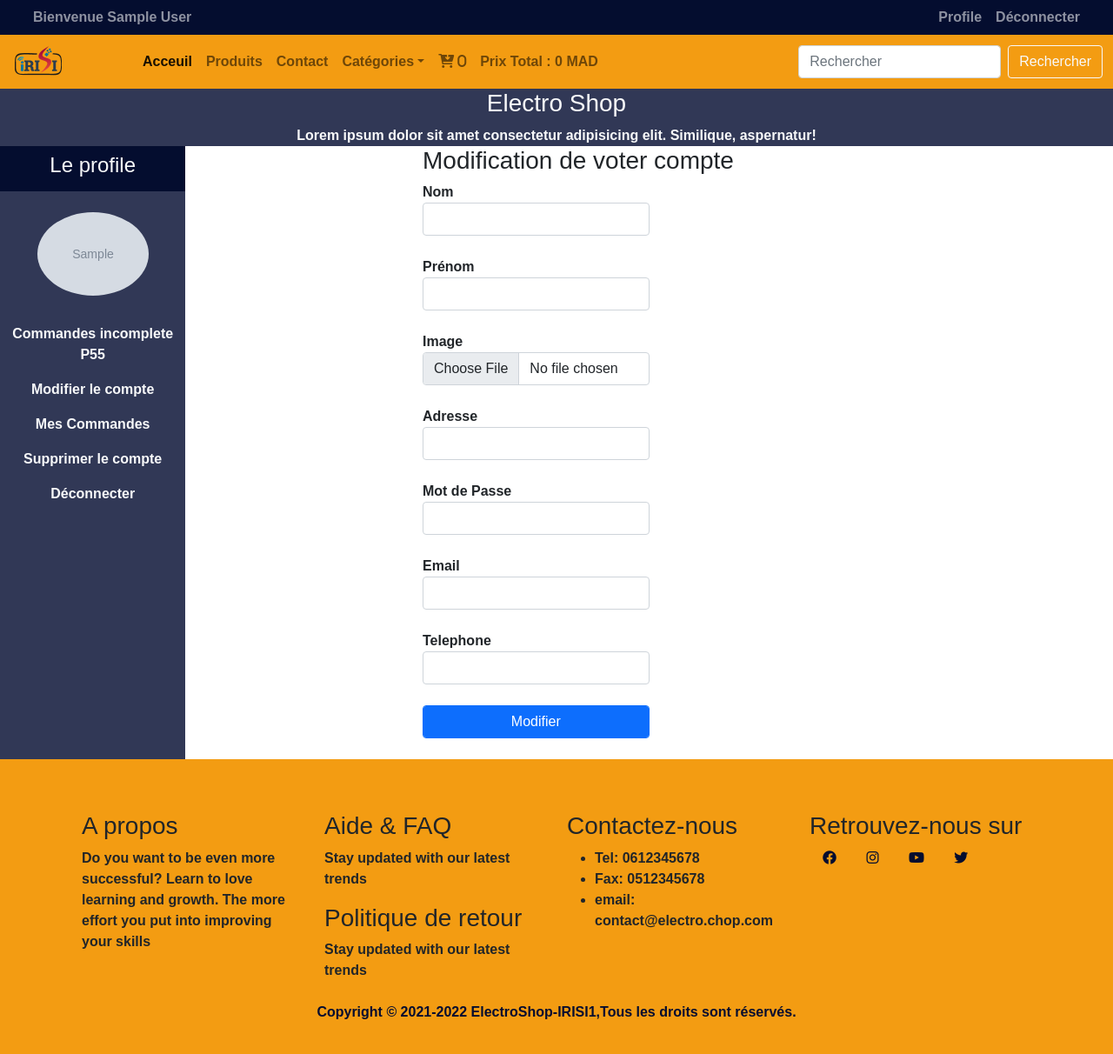
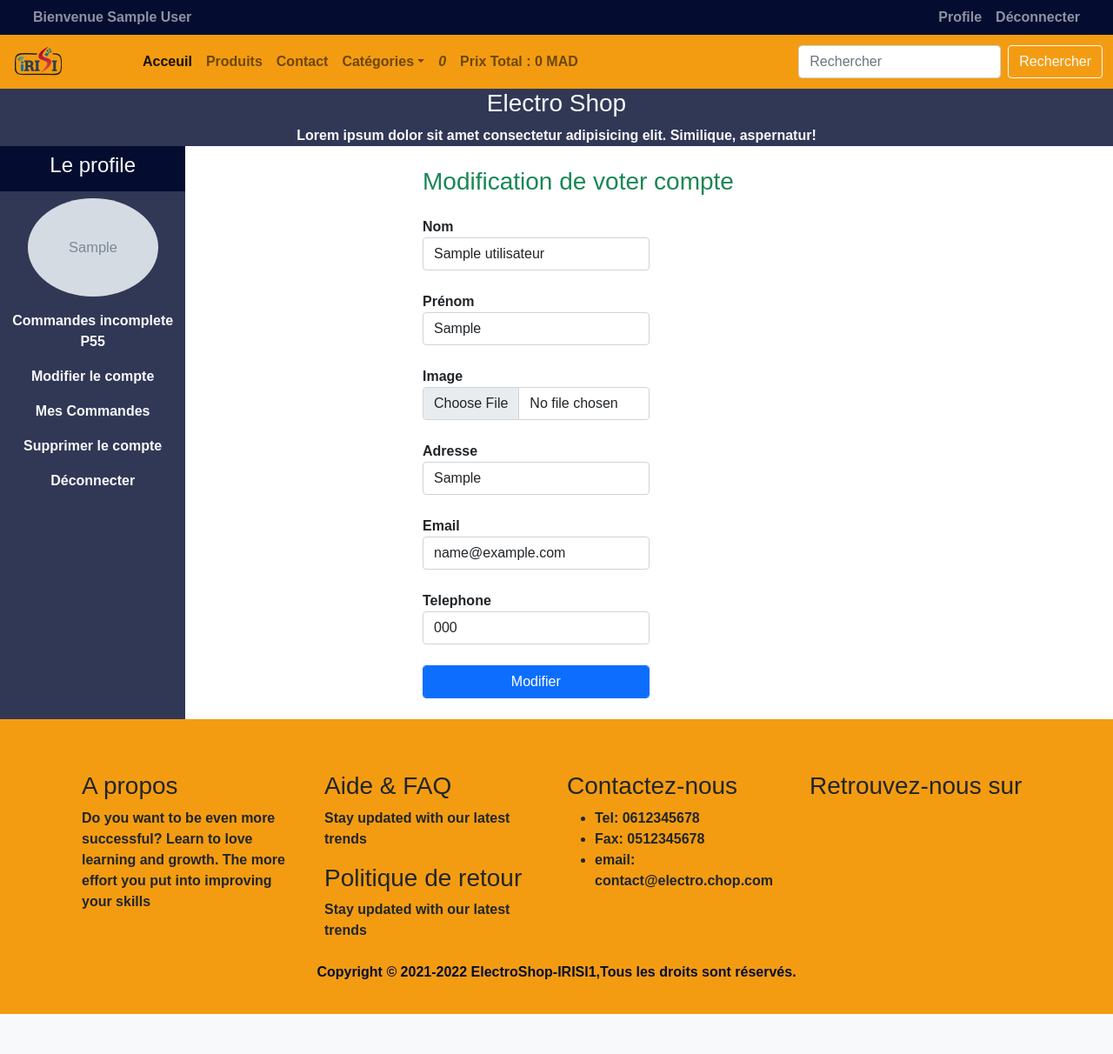
Before and after one commit to ab-talbi/electro-shop, a PHP site: page /Electro-Shop/client/profile.php?modifier_compte in a window 1280 px wide. Shown: the whole page at 87% size. After the commit the page ends 1166 px from the top, so only its background shows below. Run offline with PHP 8.4, Linux system fonts and the light colour scheme; the visitor is signed in with stand-in values (Sample User, id 1); tables that the repository leaves empty or names only in its code hold one stand-in row (values such as "Sample post"); some libraries are stand-ins or nearby versions; some web fonts are replaced.

Commit message:
add: lidte produit + modifier compte...??

```diff
--- a/client/modifier_compte.php
+++ b/client/modifier_compte.php
@@ -1,47 +1,122 @@
-<!DOCTYPE html>
-<html lang="en">
-<head>
-    <meta charset="UTF-8">
-    <meta http-equiv="X-UA-Compatible" content="IE=edge">
-    <meta name="viewport" content="width=device-width, initial-scale=1.0">
-    <title>Electro Shop - Modifier Votre Compte</title>
-</head>
-<body>
+<?php
+    if(isset($_GET['modifier_compte'])){
+        $id_utilisateur = $_SESSION['id_utilisateur'];
+        $select_data_utilisateur  = $con->prepare("SELECT * FROM utilisateurs WHERE id_utilisateur = ?");
+        $select_data_utilisateur->execute(array($id_utilisateur));
+        $data = $select_data_utilisateur->fetch();
+        $nom_utilisateur = $data['nom_utilisateur'];
+        $prenom_utilisateur = $data['prenom_utilisateur'];
+        $email_utilisateur = $data['email_utilisateur'];
+        $image_utilisateur = $data['image_utilisateur'];
+        $adresse_utilisateur = $data['adresse_utilisateur'];
+        $tel_utilisateur = $data['tel_utilisateur'];
+    }
+?>
 
     <form class="w-50 m-auto" action="" method="post" enctype="multipart/form-data">
-    <h3 class="text-success-mb-4">Modification de voter compte</h3>
+    <h3 class="text-success my-4">Modification de voter compte</h3>
         <div class="form-outline mb-4">
             <label for="nom_utilisateur">Nom </label>
-            <input type="text" name="nom_utilisateur" id="nom_utilisateur" class="form-control w-50" value="">
+            <input type="text" name="nom_utilisateur" id="nom_utilisateur" class="form-control w-50" value="<?php echo $nom_utilisateur ?>">
         </div>
         <div class="form-outline mb-4">
             <label for="prenom_utilisateur">Prénom </label>
-            <input type="text" name="prenom_utilisateur" id="prenom_utilisateur" class="form-control w-50" value="">
+            <input type="text" name="prenom_utilisateur" id="prenom_utilisateur" class="form-control w-50" value="<?php echo $prenom_utilisateur ?>">
         </div>
         <div class="form-outline mb-4">
             <label for="image_utilisateur">Image </label>
             <input type="file" name="image_utilisateur" id="image_utilisateur" class="form-control w-50" value="">
+            <!-- <img src="./client_images/<?php echo $image_utilisateur ?>" width= 80px height=80px alt="photo de profile"> -->
         </div>
         <div class="form-outline mb-4">
             <label for="adresse_utilisateur">Adresse </label>
-            <input type="text" name="adresse_utilisateur" id="adresse_utilisateur" class="form-control w-50" value="">
-        </div>
-        <div class="form-outline mb-4">
-            <label for="mot_passe_utilisateur">Mot de Passe </label>
-            <input type="password" name="mot_passe_utilisateur" id="mot_passe_utilisateur" class="form-control w-50" value="">
+            <input type="text" name="adresse_utilisateur" id="adresse_utilisateur" class="form-control w-50" value="<?php echo $adresse_utilisateur ?>">
         </div>
         <div class="form-outline mb-4">
             <label for="email_utilisateur">Email </label>
-            <input type="email" name="email_utilisateur" id="email_utilisateur" class="form-control w-50" value="">
+            <input type="email" name="email_utilisateur" id="email_utilisateur" class="form-control w-50" value="<?php echo $email_utilisateur ?>">
         </div>
         <div class="form-outline mb-4">
             <label for="tel_utilisateur">Telephone </label>
-            <input type="tel" name="tel_utilisateur" id="tel_utilisateur" class="form-control w-50" value="">
+            <input type="tel" name="tel_utilisateur" id="tel_utilisateur" class="form-control w-50" value="<?php echo $tel_utilisateur ?>">
         </div>
         <div class="form-outline mb-4">
             <input type="submit" name="modifier_btn" class="btn btn-primary form-control w-50 m-auto" value="Modifier">
         </div>
+    </form>
 
-    </form>
-</body>
-</html>
+
+<?php
+
+    if(isset($_POST['modifier_btn'])){
+        $nom_utilisateur = htmlspecialchars($_POST['nom_utilisateur']);
+        $prenom_utilisateur = htmlspecialchars($_POST['prenom_utilisateur']);
+        $email_utilisateur = htmlspecialchars($_POST['email_utilisateur']);
+        $adresse_utilisateur = htmlspecialchars($_POST['adresse_utilisateur']);
+        $tel_utilisateur = htmlspecialchars($_POST['tel_utilisateur']);
+        $id_utilisateur = $_SESSION['id_utilisateur'];
+
+        //verification d'email
+        $select_users = $con->prepare("SELECT * FROM utilisateurs");
+        $select_users->execute();
+        $exsiste = false;
+        if($select_users->rowCount() > 0){
+            while($ligne = $select_users->fetch()){
+                if($email_utilisateur == $ligne['email_utilisateur'] && $id_utilisateur != $ligne['id_utilisateur']){
+                    $exsiste = true;
+            }
+        }
+        }
+            if($exsiste){
+                echo "
+                <script>
+                    Swal.fire({position: 'center',
+                        icon: 'error',
+                        title: 'Ce email utilisé déjà avec un auter compte',
+                        showConfirmButton: true});
+                </script>";
+            }else{
+                if($_FILES['image_utilisateur']['name'] == ""){
+                    $image_utilisateur_up = $image_utilisateur;
+                }else{
+                    $image_utilisateur_up = $_FILES['image_utilisateur']['name'];
+                    $image_utilisateur_up_tmp = $_FILES['image_utilisateur']['tmp_name'];
+                }
+
+                move_uploaded_file($image_utilisateur_up_tmp,"./client_images/$image_utilisateur_up");
+
+                //Modifier les donnee de l'utilisateur
+                $update_data_utilisateur = $con->prepare("UPDATE utilisateurs set nom_utilisateur=:nom_utilisateur,
+                                                                            prenom_utilisateur=:prenom_utilisateur,
+                                                                            email_utilisateur=:email_utilisateur,
+                                                                            adresse_utilisateur=:adresse_utilisateur,
+                                                                            tel_utilisateur=:tel_utilisateur,
+                                                                            image_utilisateur=:image_utilisateur WHERE id_utilisateur=:id_utilisateur
+                                                                            ")->execute(array(
+                                                                                            ":nom_utilisateur"=>$nom_utilisateur,
+                                                                                            ":prenom_utilisateur"=>$prenom_utilisateur,
+                                                                                            ":email_utilisateur"=>$email_utilisateur,
+                                                                                            ":image_utilisateur"=>$image_utilisateur_up,
+                                                                                            ":adresse_utilisateur"=>$adresse_utilisateur,
+                                                                                            ":tel_utilisateur"=>$tel_utilisateur,
+                                                                                            "id_utilisateur"=>$id_utilisateur));
+
+                if($update_data_utilisateur){
+                    echo "
+                    <script>
+                        Swal.fire({position: 'center',
+                            icon: 'success',
+                            title: 'Voter donnée a étè modifier avec succés',
+                            showConfirmButton: true});
+                        Swal.fire(
+                            window.open('./profile.php?modifier_compte','_self'));
+                    </script>";
+                }
+            }
+
+
+
+
+}
+
+?>
--- a/client/profile.php
+++ b/client/profile.php
@@ -5,10 +5,9 @@
 
 ?>
 <!DOCTYPE html>
-<html lang="en">
+<html lang="fr">
 <head>
     <meta charset="UTF-8">
-    <meta http-equiv="X-UA-Compatible" content="IE=edge">
     <meta name="viewport" content="width=device-width, initial-scale=1.0">
     <title>Electro Shop - Profile</title>
 
@@ -17,9 +16,6 @@
 
     <!-- bootstrap-css -->
     <link href="https://cdn.jsdelivr.net/npm/bootstrap@5.0.2/dist/css/bootstrap.min.css" rel="stylesheet" integrity="sha384-EVSTQN3/azprG1Anm3QDgpJLIm9Nao0Yz1ztcQTwFspd3yD65VohhpuuCOmLASjC" crossorigin="anonymous">
-
-    <!-- font awesome -->
-    <link rel="stylesheet" href="https://cdnjs.cloudflare.com/ajax/libs/font-awesome/6.1.1/css/all.min.css" integrity="sha512-KfkfwYDsLkIlwQp6LFnl8zNdLGxu9YAA1QvwINks4PhcElQSvqcyVLLD9aMhXd13uQjoXtEKNosOWaZqXgel0g==" crossorigin="anonymous" referrerpolicy="no-referrer" />
 
     <!-- sweetalert2 -->
 	<script src="https://cdn.jsdelivr.net/npm/sweetalert2@11.4.8/dist/sweetalert2.all.min.js"></script>
@@ -107,6 +103,10 @@
                     if(isset($_GET['modifier_compte'])){
                         include('modifier_compte.php');
                     }
+
+                    if(isset($_GET['supprimer_compte'])){
+                        include('supprimer_compte.php');
+                    }
                 ?>
         </div>
     </div>
--- a/css/style.css
+++ b/css/style.css
@@ -63,9 +63,6 @@ footer a{
 }
 
 .photo_profile{
-    width: 60%;
-    margin: auto;
-    display: block;
-    height: 100%;
+    width: 150px;
     border-radius: 50%;
 }
--- a/fonctions/fonctions.php
+++ b/fonctions/fonctions.php
@@ -46,12 +46,12 @@
     }
 
     //Afficher les Catégories
-    function getCategories($url){
+    function getCategories(){
 
         global $con;
         $select_categories = $con->query('SELECT * FROM categories');
         while($ligne = $select_categories->fetch(PDO::FETCH_OBJ)){
-           echo "<li><a class='dropdown-item' href='".$url."categorie=$ligne->id_categorie'>$ligne->nom_categorie</a></li>";
+           echo "<li><a class='dropdown-item' href='./index.php?categorie=$ligne->id_categorie'>$ligne->nom_categorie</a></li>";
             //echo "<li class='nav-item liList'><a href='".$url."categorie=$ligne->id_categorie' class=''>$ligne->nom_categorie</a></li>";
         }
 
@@ -89,7 +89,7 @@
                 echo '<h2 class="text-center mt-5 text-danger">Pas de Produits disponible pour cette catégorie!</h2>';
             }
             while($ligne = $select_produit->fetch(PDO::FETCH_OBJ)){
-                echo "<div class='col-md-3 mb-2 mt-2'>
+                echo "<div class='col-md-4 mb-2 mt-2'>
                     <div class='card'>
                     <img src='/Electro-Shop/admin/produits_images/$ligne->produit_image1' class='card-img-top' alt='$ligne->nom_produit'>
                     <div class='card-body'>
@@ -116,7 +116,7 @@
                 echo '<h2 class="text-center mt-5 text-danger">Pas de Produits disponible pour cette marque!</h2>';
             }
             while($ligne = $select_produit->fetch(PDO::FETCH_OBJ)){
-                echo "<div class='col-md-3 mb-2 mt-2'>
+                echo "<div class='col-md-4 mb-2 mt-2'>
                     <div class='card'>
                     <img src='/Electro-Shop/admin/produits_images/$ligne->produit_image1' class='card-img-top' alt='$ligne->nom_produit'>
                     <div class='card-body'>
@@ -146,7 +146,7 @@
                 echo '<h2 class="text-center mt-5 text-danger">Pas de Produits disponible pour cette marque et categorie!</h2>';
             }
             while($ligne = $select_produit->fetch(PDO::FETCH_OBJ)){
-                echo "<div class='col-md-3 mb-2 mt-2'>
+                echo "<div class='col-md-4 mb-2 mt-2'>
                     <div class='card'>
                     <img src='/Electro-Shop/admin/produits_images/$ligne->produit_image1' class='card-img-top' alt='$ligne->nom_produit'>
                     <div class='card-body'>
@@ -531,23 +531,25 @@
         $select_image_utilisateur  = $con->prepare("SELECT image_utilisateur FROM utilisateurs WHERE id_utilisateur = ?");
         $select_image_utilisateur->execute(array($id_utilisateur));
         $data = $select_image_utilisateur->fetch();
-        if($select_image_utilisateur->rowCount() == 0){
+        if($select_image_utilisateur->rowCount() > 0){
+            $image = $data['image_utilisateur'];
+            if($image == ""){
+                 echo "
+                <li class='nav-item'>
+                    <img src='./client_images/photo.png' class='photo_profile my-2' style='background-color: #fff;' alt='Photo de profile'>
+                </li>";
+            }else{
+
             echo "
                 <li class='nav-item'>
-                    <img src='./client_images/photo.png' class='photo_profile my-4' style='background-color: #fff;' alt='Photo de profile'>
-                </li>";
-        }else{
-            $image = $data['image_utilisateur'];
-            echo "
-                <li class='nav-item'>
-                    <img src='./client_images/$image' class='photo_profile my-4' alt='Photo de profile'>
+                    <img src='./client_images/$image' class='photo_profile my-2' alt='Photo de profile'>
                 </li>";
 
+            }
         }
     }
 
 
 
 
-
 ?>
--- a/index.php
+++ b/index.php
@@ -105,7 +105,7 @@
                     }
 
                     getProduitsByCategorie();
-                    getProduitsByMarque();
+                   // getProduitsByMarque();
                     if(isset($_GET['marque']) && isset($_GET['categorie'])){
                         getProduitsByMarqueEtCategorie();
                     }
```
Also changed, not shown: admin/index.php (+10 -1 lines), admin/liste_produits.php (added, +26 -0 lines), client/supprimer_compte.php (added, +38 -0 lines), client/client_images/Capture22.PNG (deleted).
